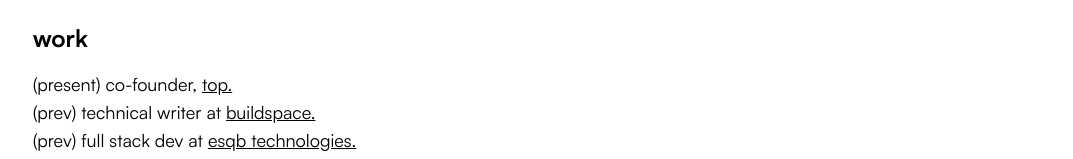
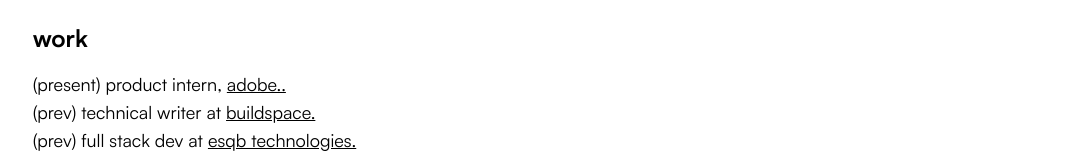
Before and after one commit to sahildotexe/portfolio-v2, a Next.js app: page / in a window 1280 px wide. Shown: the part 134-293 px from the top of the page, without its empty margins (74-1147 px from the left). Built offline with nearby package versions, Linux system fonts and the light colour scheme.

Commit message:
Update index.tsx

```diff
--- a/pages/index.tsx
+++ b/pages/index.tsx
@@ -16,7 +16,7 @@ export default function Home() {
         <div className='pt-8' id='work'>
          <div className='text-2xl name pb-4'>work</div>
          <div>
-          <div className='text-md md:text-lg'>(present) co-founder, <Link href='http://theopportunitiesportal.com/' className='underline' target='_blank' > top.</Link></div>
+          <div className='text-md md:text-lg'>(present) product intern, <Link href='http://adobe.com/' className='underline' target='_blank' > adobe..</Link></div>
           <div className='text-md md:text-lg'>(prev) technical writer at <Link href='https://buildspace.so/' className='underline' target='_blank' > buildspace.</Link></div>
           <div className='text-md md:text-lg'>(prev) full stack dev at <Link href='https://www.linkedin.com/company/esqb-tech/' target="_blank" className='underline'>esqb technologies.</Link> </div>
           <div className='text-md md:text-lg'>(prev) full stack dev at <Link href='https://www.linkedin.com/company/the-pastel-leaf/' target='_blank' className='underline'> the pastel leaf.</Link></div>
```
